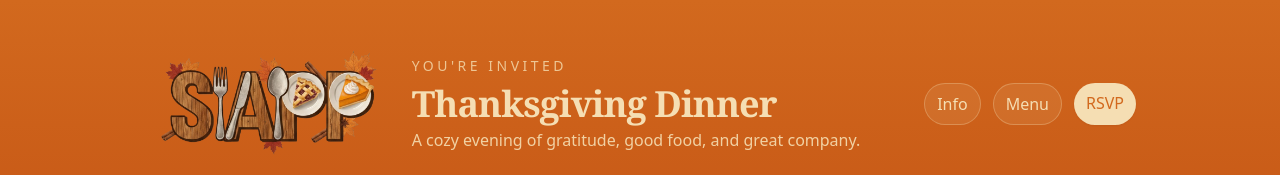
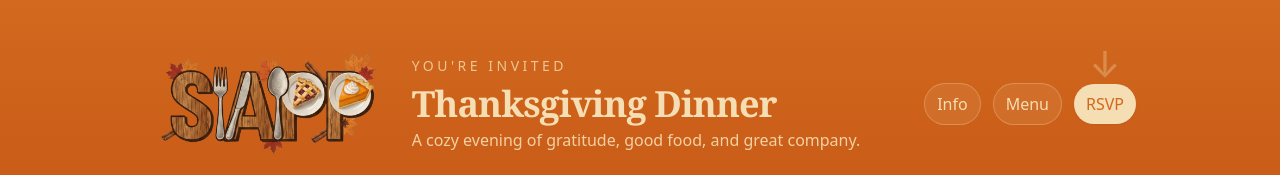
Before and after one commit to gregsapppurdue/Thanksgiving, a React (Vite) app: page / in a window 1280 px wide. Shown: the top 175 px of the page. Built offline with nearby package versions, Linux system fonts and the light colour scheme.

Commit message:
Added RSVP Flashing Arrow

```diff
--- a/src/App.tsx
+++ b/src/App.tsx
@@ -6,7 +6,7 @@
 export const App: React.FC = () => {
   return (
     <div className="text-sage">
-      <header className="sticky top-0 z-50 bg-gradient-to-b from-pumpkin to-maple text-wheat shadow-lg">
+      <header className="sticky top-0 z-50 bg-gradient-to-b from-pumpkin to-maple text-wheat shadow-lg relative overflow-visible">
         <div className="max-w-5xl mx-auto px-4 py-8 flex flex-col gap-4 md:flex-row md:items-center md:justify-between">
           <div className="flex items-center gap-4">
             <img
@@ -26,7 +26,7 @@
               </p>
             </div>
           </div>
-          <nav className="flex gap-3 text-sm md:text-base">
+          <nav className="flex gap-3 text-sm md:text-base items-center relative">
             <a
               href="#info"
               className="px-3 py-2 rounded-full bg-wheat/10 hover:bg-wheat/20 border border-wheat/30 transition-colors duration-200"
@@ -60,8 +60,9 @@
               Menu
             </a>
             <a
+              id="rsvp-button"
               href="#rsvp"
-              className="px-3 py-2 rounded-full bg-wheat text-pumpkin font-medium shadow-sm hover:bg-amber-100 transition-all duration-200 hover:scale-105"
+              className="px-3 py-2 rounded-full bg-wheat text-pumpkin font-medium shadow-sm hover:bg-amber-100 transition-all duration-200 hover:scale-105 relative"
               onClick={(e) => {
                 e.preventDefault();
                 const element = document.getElementById('rsvp');
@@ -73,6 +74,9 @@
                 }
               }}
             >
+              <span className="absolute -top-10 left-1/2 -translate-x-1/2 text-wheat text-4xl animate-flash pointer-events-none whitespace-nowrap">
+                ↓
+              </span>
               RSVP
             </a>
           </nav>
--- a/src/style.css
+++ b/src/style.css
@@ -12,3 +12,18 @@
     font-family: system-ui, -apple-system, sans-serif;
   }
 }
+
+@layer utilities {
+  @keyframes flash {
+    0%, 100% {
+      opacity: 1;
+    }
+    50% {
+      opacity: 0.3;
+    }
+  }
+
+  .animate-flash {
+    animation: flash 1s ease-in-out infinite;
+  }
+}
```
